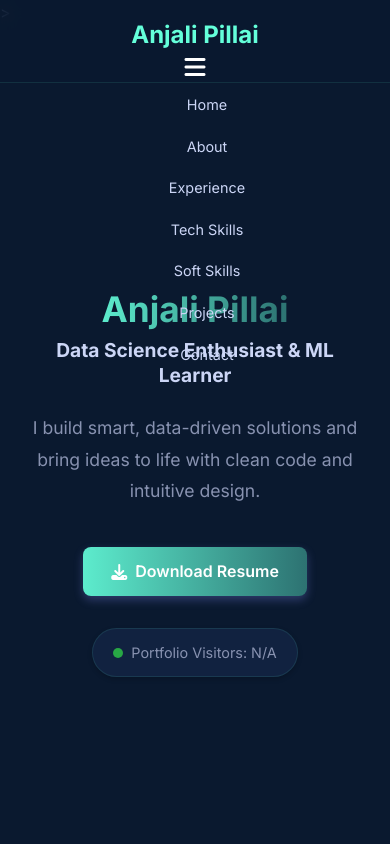
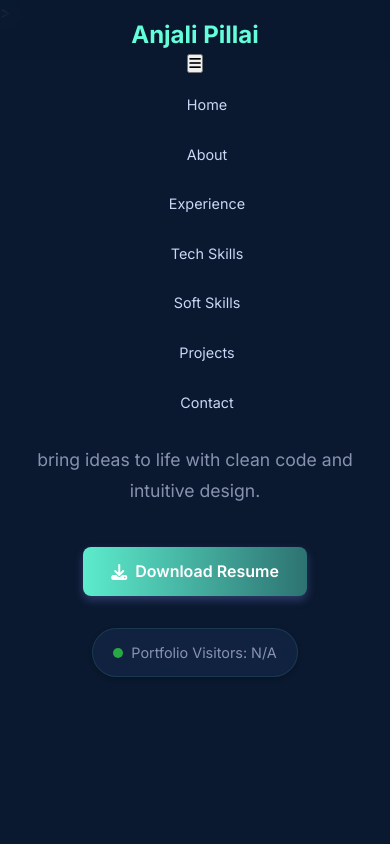
Before and after one commit to ANJALIPILLAI2603/Anjali_Pillai_portfolio, a plain HTML site: page index.html in a window 390 px wide. Both pictures are taken after a click on the button "Toggle navigation". Shown: the top 844 px of the page. Drawn offline with nearby package versions, Linux system fonts and the light colour scheme; no server answers.

Commit message:
Fix: Responsive mobile navbar

```diff
--- a/style.css
+++ b/style.css
@@ -818,40 +818,45 @@ footer p {
   color: #64ffda !important;
   font-weight: 600;
 }
-/* Navbar Mobile Fix */
-.nav-toggle {
-  display: none;
-  background: none;
-  border: none;
-  color: white;
-  font-size: 1.5rem;
-  cursor: pointer;
-}
+
+/* In your style.css file */
 
 @media (max-width: 768px) {
+  /* 1. Show the hamburger toggle button */
   .nav-toggle {
-    display: block;
+    display: block; /* Makes the hamburger icon appear */
+    z-index: 1000;  /* Ensures it's on top and clickable */
   }
 
-  nav {
+  /* 2. Hide the navigation menu by default on mobile */
+  /* We use the ID #navMenu for a more specific rule that won't be overridden. */
+  #navMenu {
     display: none;
     flex-direction: column;
-    background-color: var(--bg-primary);
+
+    /* Positioning */
+    position: absolute;
+    top: 60px; /* Adjust this value based on your header's height */
+    left: 0;
     width: 100%;
+
+    /* Appearance - Added a solid fallback background color */
+    background-color: #0A192F; /* A solid, dark background for the menu */
+
     padding: 1rem 0;
-    position: absolute;
-    top: 60px;
-    left: 0;
-    z-index: 999;
+    z-index: 999; /* Sits below the hamburger but above page content */
   }
 
-  nav.open {
-    display: flex;
+  /* 3. Show the menu ONLY when the .open class is active */
+  #navMenu.open {
+    display: flex; /* Makes the menu visible when you tap the icon */
   }
 
-  nav ul {
+  /* 4. Style the links inside the mobile menu */
+  #navMenu .nav-links {
     flex-direction: column;
-    gap: 1rem;
+    gap: 1.5rem; /* Adds space between the menu items */
     align-items: center;
+    width: 100%;
   }
 }
```
